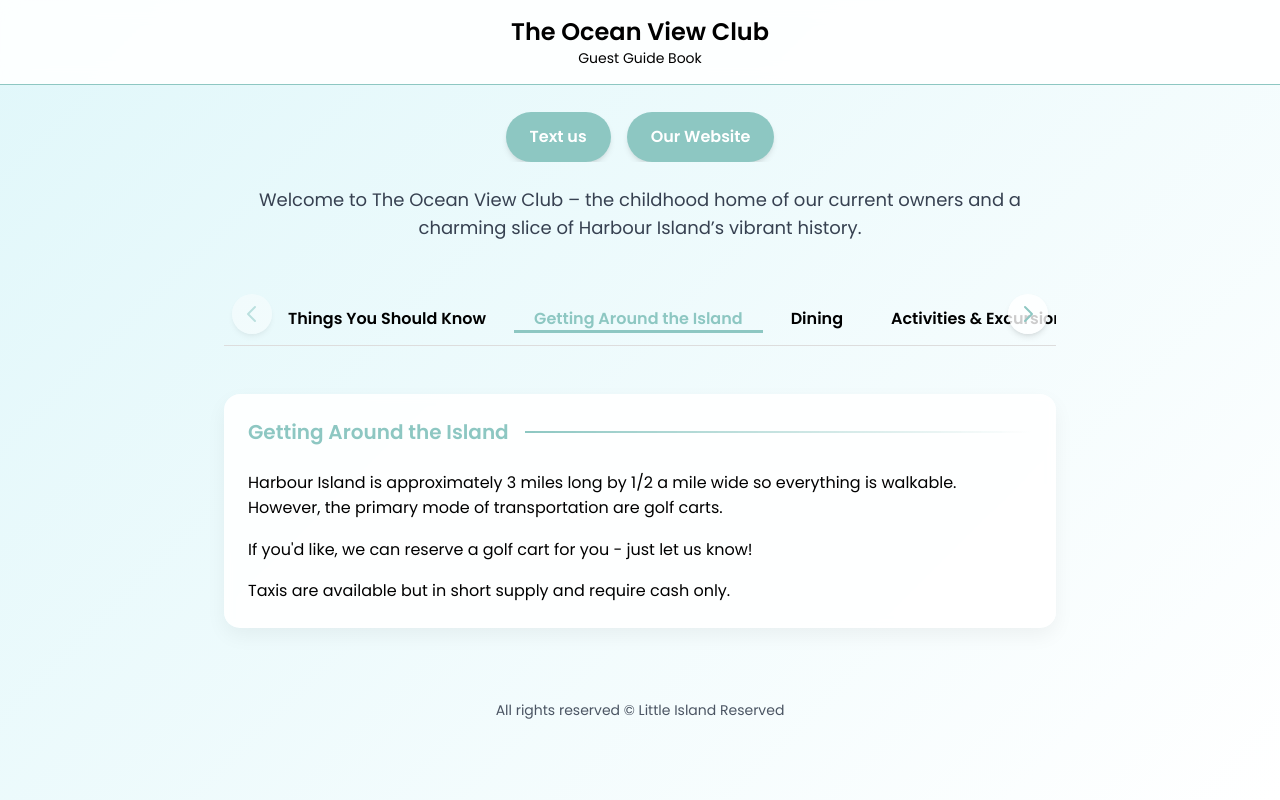
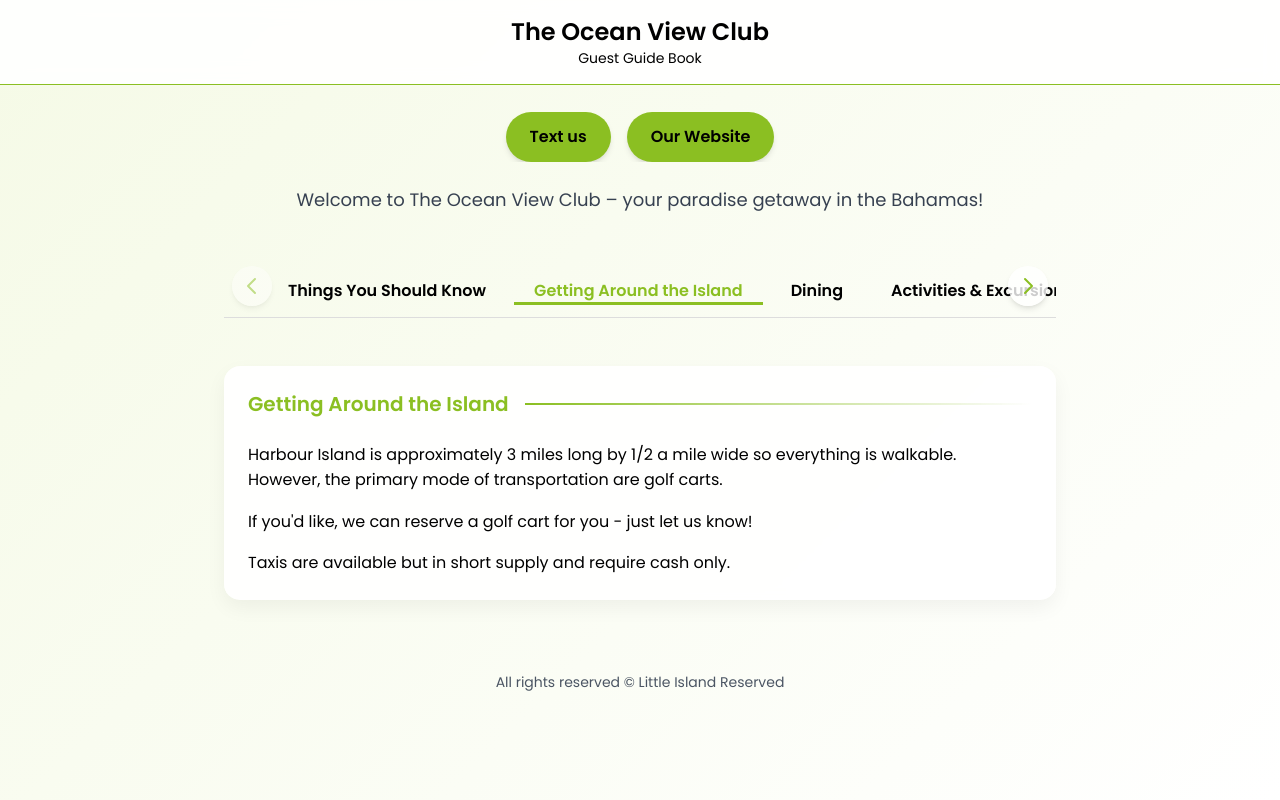
Before and after one commit to GetSidNow/ovc, a plain HTML site: page index.html in a window 1280 px wide. Both pictures are taken after a click on the button "Getting Around the Island". Drawn offline with nearby package versions, Linux system fonts and the light colour scheme.

Commit message:
Update index.html

```diff
--- a/index.html
+++ b/index.html
@@ -14,13 +14,13 @@
   <link href="https://cdnjs.cloudflare.com/ajax/libs/animate.css/4.1.1/animate.min.css" rel="stylesheet" />
   <style>
     :root {
-      /* Brand Colors: Primary: #8dc7c2, Secondary: #ffffff, Tertiary: #000000 */
-      --accent-color: #8dc7c2; /* Primary */
+      /* Brand Colors: Primary: #8bbf22, Secondary: #ffffff, Tertiary: #000000 */
+      --accent-color: #8bbf22; /* Primary - Bright apple green */
       --bg-color: #ffffff;     /* Secondary */
       --text-color: #000000;   /* Tertiary */
-      --gradient-start: #e0f7fa; /* Light turquoise */
+      --gradient-start: #f5fae6; /* Light green tint */
       --gradient-end: #ffffff; /* White */
-      --turquoise-light: #b2ebf2;
+      --green-dark: #5a7a17;   /* Darker green for text */
       --sand-color: #fff8e1;
     }
     /* Use the modern Poppins font for a friendly, modern look */
@@ -43,7 +43,7 @@
     }
     .card:hover {
       transform: translateY(-5px);
-      box-shadow: 0 12px 30px rgba(141, 199, 194, 0.25);
+      box-shadow: 0 12px 30px rgba(139, 191, 34, 0.3);
     }
     /* Modern tab styling with extra spacing */
     .tab {
@@ -124,7 +124,7 @@
     .restaurant {
       margin-bottom: 1.5rem;
       padding-bottom: 1rem;
-      border-bottom: 1px solid rgba(141, 199, 194, 0.2);
+      border-bottom: 1px solid rgba(139, 191, 34, 0.2);
     }
     .restaurant:last-child {
       border-bottom: none;
@@ -132,7 +132,7 @@
     .restaurant-name {
       font-weight: 600;
       margin-bottom: 0.25rem;
-      color: #2a5f5a;
+      color: #5a7a17;
     }
     .restaurant-desc {
       font-style: italic;
@@ -181,7 +181,7 @@
       -webkit-backdrop-filter: blur(10px);
     }
     .category-title {
-      color: #2a5f5a;
+      color: #5a7a17;
       font-weight: 600;
       margin-top: 1.5rem;
       margin-bottom: 0.75rem;
@@ -202,15 +202,15 @@
     <header class="text-center mb-10 animate__animated animate__fadeIn">
       <!-- Action Buttons: Text us and Website -->
       <div class="flex flex-row justify-center items-center gap-4 mb-6 overflow-x-auto">
-        <a href="sms:+13233815850" class="inline-block font-bold py-3 px-6 rounded-full shadow-md hover:shadow-lg transition-all" style="background-color: var(--accent-color); color: #ffffff;">
+        <a href="sms:+13233815850" class="inline-block font-bold py-3 px-6 rounded-full shadow-md hover:shadow-lg transition-all" style="background-color: var(--accent-color); color: #000000;">
           Text us
         </a>
-        <a href="https://www.littleislandhotels.com/the-ocean-view" target="_blank" class="inline-block font-bold py-3 px-6 rounded-full shadow-md hover:shadow-lg transition-all" style="background-color: var(--accent-color); color: #ffffff;">
+        <a href="https://www.littleislandhotels.com/the-ocean-view" target="_blank" class="inline-block font-bold py-3 px-6 rounded-full shadow-md hover:shadow-lg transition-all" style="background-color: var(--accent-color); color: #000000;">
           Our Website
         </a>
       </div>
       <!-- One-line Welcome Text -->
-      <p class="text-lg text-gray-700">Welcome to The Ocean View Club – the childhood home of our current owners and a charming slice of Harbour Island’s vibrant history.</p>
+      <p class="text-lg text-gray-700">Welcome to The Ocean View Club – your paradise getaway in the Bahamas!</p>
     </header>
 
     <!-- Navigation with Horizontal Scroll Arrows -->
```
